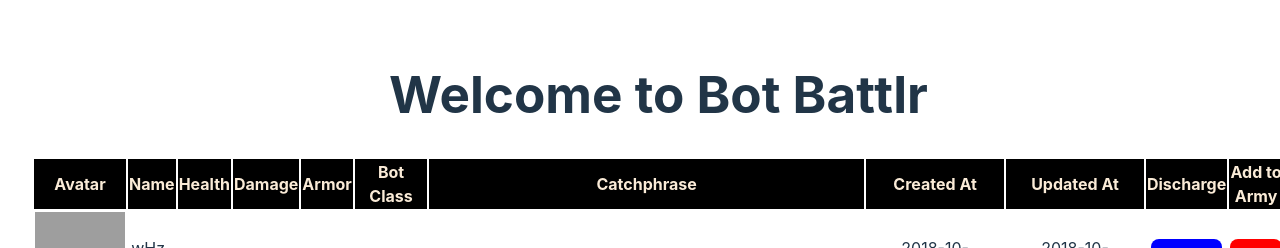
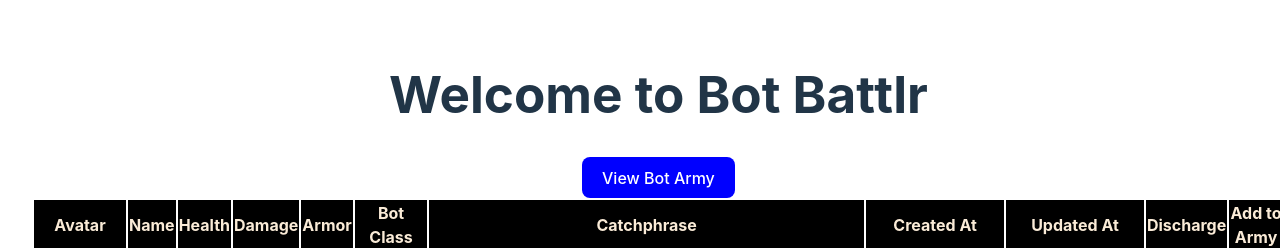
Before and after one commit to musin2/phase-2-week-2-code-challenge, a React (Vite) app: page / in a window 1280 px wide. Shown: the top 248 px of the page. Built offline with nearby package versions, Linux system fonts and the light colour scheme; data requests are answered from the project's data file; grey boxes are pictures that could not be loaded.

Commit message:
adds navigation to YourBotArmy

```diff
--- a/package.json
+++ b/package.json
@@ -10,7 +10,9 @@
     "preview": "vite preview"
   },
   "dependencies": {
+    "bootstrap": "^5.3.3",
     "react": "^18.3.1",
+    "react-bootstrap": "^2.10.4",
     "react-dom": "^18.3.1"
   },
   "devDependencies": {
--- a/src/App.jsx
+++ b/src/App.jsx
@@ -1,30 +1,46 @@
-import { useEffect, useState } from 'react'
-import reactLogo from './assets/react.svg'
-import viteLogo from '/vite.svg'
-import './App.css'
+import { useEffect, useState } from "react";
+import reactLogo from "./assets/react.svg";
+import viteLogo from "/vite.svg";
+import "./App.css";
 import BotCollection from "./BotCollection";
 import YourBotArmy from "./YourBotArmy";
 
 function App() {
-  const [bots, setBots] = useState(0)
-//GET bots data from database
+  const [bots, setBots] = useState([]);
+  const [inArmy, setInArmy] = useState([]);
+  const [page, setPage] = useState("Bots");
+
+  //GET bots data from database
   useEffect(() => {
     fetch("http://localhost:3000/bots")
-    .then((response) => response.json())
-    .then((bData) => setBots(bData))
-    .catch((error) => console.error("Failed to GET BOT data"+error))
-  },[])
-//Display message while data is being fetched
-  if(!bots) return <h1>Loading ...</h1>
+      .then((response) => response.json())
+      .then((bData) => setBots(bData))
+      .catch((error) => console.error("Failed to GET BOT data" + error));
+  }, []);
+  //Display message while data is being fetched
+  if (!bots) return <h1>Loading ...</h1>;
 
+  function handleChangeView() {
+    page === "Bots" ? setPage("Army") : setPage("Bots");
+  }
   return (
     <>
       <h1>Welcome to Bot Battlr</h1>
+      <button
+        style={{ color: "white", backgroundColor: "blue" }}
+        onClick={handleChangeView}
+      >
+        {page === "Bots" ? "View Bot Army" : "View Bot Collection"}
+      </button>
       <div>
-        <BotCollection bots={bots} />
+        {page === "Bots" ? (
+          <BotCollection bots={bots} inArmy={inArmy} setInArmy={setInArmy} />
+        ) : (
+          <YourBotArmy inArmy={inArmy} />
+        )}
       </div>
     </>
   );
 }
 
-export default App
+export default App;
--- a/src/BotCollection.jsx
+++ b/src/BotCollection.jsx
@@ -1,30 +1,27 @@
 import { useState } from "react";
-import "./App.css"
+import "./App.css";
 import Bot from "./Bot";
 
-function BotCollection({ bots }) {
-  const [inArmy, setInArmy] = useState([]);
-
+function BotCollection({ bots, inArmy, setInArmy }) {
   //Add a bot to 'YourBotArmy'
   function addToArmy(ev) {
     const btnID = ev.target.value;
+
     //Check if bot is already in the Army before adding
-  //inArmy.map((army,i) => {})
-  const locateBot = inArmy.find((army) => army.id === btnID)
+    const locateBot = inArmy.find((army) => army.id === btnID);
 
     if (!locateBot) {
-    const newArmyBot = bots.find((b) => b.id === btnID)   //find the bot in the database with the same id as the one clicked
+      const newArmyBot = bots.find((b) => b.id === btnID); //find the bot in the database with the same id as the one clicked
 
       //Check if newArmyBot has a value
       if (newArmyBot) {
         setInArmy((bot) => [...bot, newArmyBot]); //add that bot to the army
-    } else{ alert ("Bot not found in the database!")}
-
       } else {
-    alert('Bot is Already in the Army');
+        alert("Bot not found in the database!");
       }
-    console.warn(inArmy);
-
+    } else {
+      alert("Bot is Already in the Army");
+    }
   }
 
   return (
--- a/src/YourBotArmy.jsx
+++ b/src/YourBotArmy.jsx
@@ -1,10 +1,12 @@
-function YourBotArmy() {
-
-    return(
-        <>
-        <h1>Your Bot Army</h1>
-        </>
-    )
+function YourBotArmy({ inArmy }) {
+  return (
+    <>
+      <h1>Your Bot Army</h1>
+      {inArmy.map((soldier) => {
+        return
+      })}
+    </>
+  );
 }
 
 export default YourBotArmy;
```
Also changed, not shown: 1 other file (tests, documents, lock files or other folders). Lines whose indentation alone changed are shown as unchanged.
